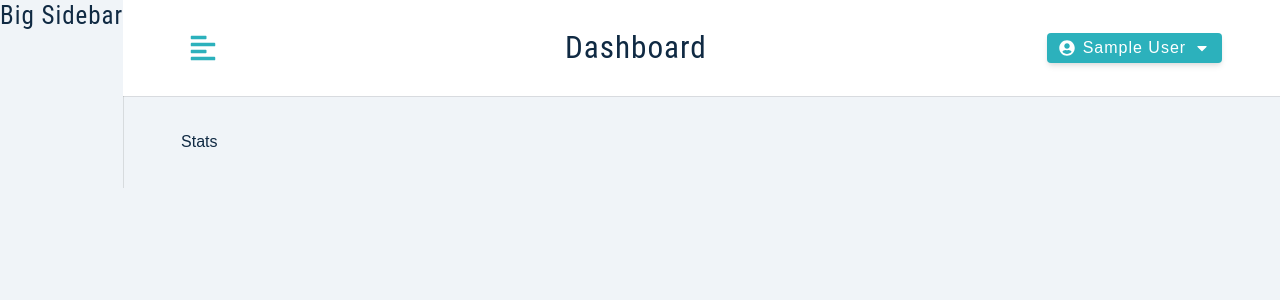
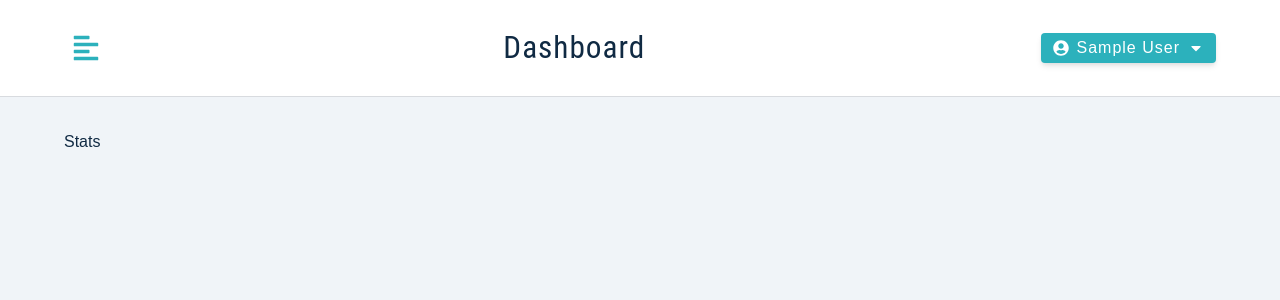
Before and after one commit to Elias-Kibret/Jobify, a React (Create React App) app in the folder client/: page / in a window 1280 px wide. Shown: the top 300 px of the page. Built offline with nearby package versions, Linux system fonts and the light colour scheme; sample sign-in values are in the browser's storage.

Commit message:
BigSideBar

```diff
--- a/client/src/components/BigSidebar.js
+++ b/client/src/components/BigSidebar.js
@@ -1,8 +1,19 @@
 import Wrapper from "../assets/wrappers/BigSidebar"
+import { useAppContext } from "../context/appContext"
+import NewLogo from "./NewLogo"
+import NavLinks from "./NavLinks"
 const BigSidebar = () => {
+  const {showSideBar,toggleSidebar}=useAppContext()
   return (
      <Wrapper>
-         <h4>Big Sidebar</h4>
+         <div className={showSideBar?"sidebar-container show-sidebar":"sidebar-container"}>
+            <div className="container">
+              <header>
+                <NewLogo/>
+              </header>
+              <NavLinks />
+            </div>
+         </div>
      </Wrapper>
   )
 }
--- /dev/null
+++ b/client/src/components/NavLinks.js
@@ -0,0 +1,19 @@
+import { links } from '../utils/links'
+import { NavLink } from 'react-router-dom'
+const NavLinks = ({toggleSidebar}) => {
+  return (
+    <div className='nav-links'>
+    {links.map((link)=>{
+      const {text,path,id,icons}=link
+      return <NavLink to={path} key={id} onClick={toggleSidebar}
+      className={({isActive})=>isActive?'nav-link active':'nav-link'}
+      >
+        <span className='icon'>{icons}</span>
+        {text}
+      </NavLink>
+    })}
+  </div>
+  )
+}
+
+export default NavLinks
--- a/client/src/components/SmallSidebar.js
+++ b/client/src/components/SmallSidebar.js
@@ -2,9 +2,8 @@ import Wrapper from '../assets/wrappers/SmallSidebar'
 import { FaTimes } from 'react-icons/fa'
 import { useAppContext } from '../context/appContext'
 import NewLogo from './NewLogo'
-import { NavLink } from 'react-router-dom'
-import { links } from '../utils/links'
-// import NavLinks from './NavLinks'
+
+ import NavLinks from './NavLinks'
 
 const SmallSidebar = () => {
    const { showSideBar, toggleSidebar } = useAppContext()
@@ -22,18 +21,8 @@ const SmallSidebar = () => {
           <header>
             <NewLogo />
           </header>
-          {/* <NavLinks toggleSidebar={toggleSidebar} /> */}
-          <div className='nav-links'>
-            {links.map((link)=>{
-              const {text,path,id,icons}=link
-              return <NavLink to={path} key={id} onClick={toggleSidebar}
-              className={({isActive})=>isActive?'nav-link active':'nav-link'}
-              >
-                <span className='icon'>{icons}</span>
-                {text}
-              </NavLink>
-            })}
-          </div>
+          <NavLinks toggleSidebar={toggleSidebar} />
+
         </div>
       </div>
     </Wrapper>
```
